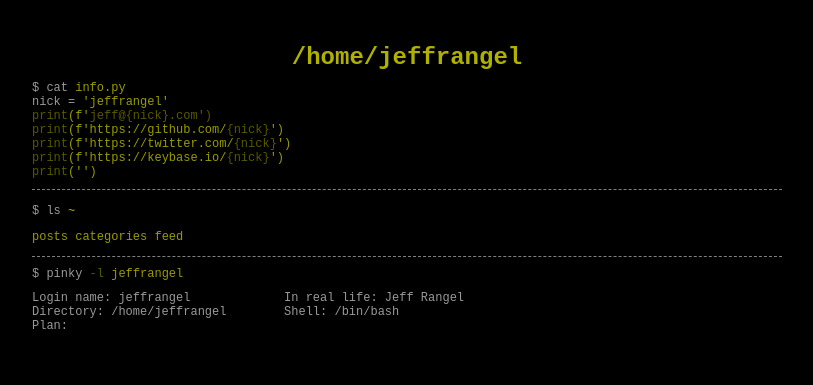
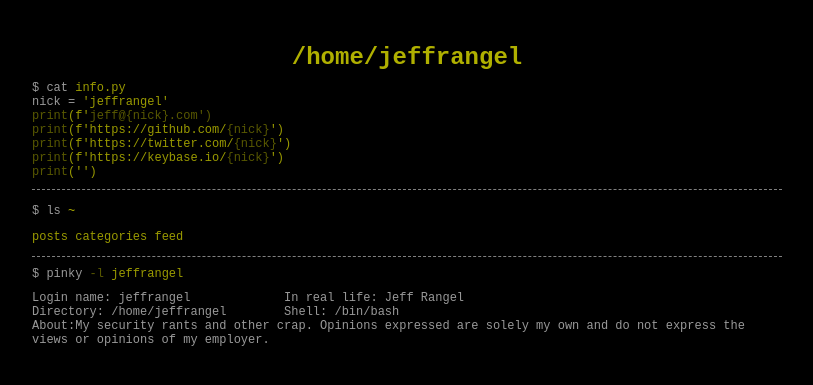
Before and after one commit to jeffrangel/jeffrangel.github.io, a Jekyll site: the page built from index.md, in a window 1280 px wide. Shown: the top 385 px of the page, without its empty margins (233-1046 px from the left). Built offline with Jekyll 4.4.1, drawn with Linux system fonts in a browser that asks for light colours.

Commit message:
added About

```diff
--- a/index.md
+++ b/index.md
@@ -5,5 +5,5 @@ layout: default
 <p>
 Login name: {{ site.nick }}&nbsp;&nbsp;&nbsp;&nbsp;&nbsp;&nbsp;&nbsp;&nbsp;&nbsp;&nbsp;&nbsp;&nbsp;&nbsp;In real life: Jeff Rangel<br />
 Directory: /home/{{ site.nick }}&nbsp;&nbsp;&nbsp;&nbsp;&nbsp;&nbsp;&nbsp;&nbsp;Shell: /bin/bash<br />
-Plan:<br />
+About:My security rants and other crap. Opinions expressed are solely my own and do not express the views or opinions of my employer. <br />
 </p>
```
